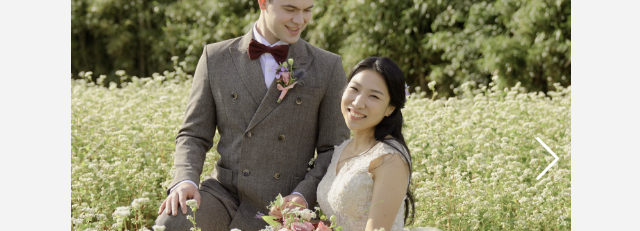
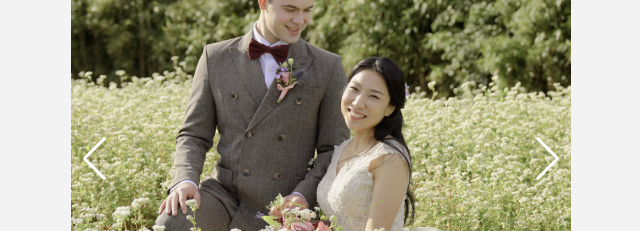
Before and after one commit to NaraeJang/Wegic, a React (Vite) app: page / in a window 1280 px wide. Shown: the part 2000-2231 px from the top of the page, without its empty margins (319-959 px from the left). Built offline with nearby package versions, Linux system fonts and the light colour scheme; a web font is replaced by a local one.

Commit message:
update gallery

```diff
--- a/src/index.css
+++ b/src/index.css
@@ -382,11 +382,13 @@ footer p {
 .mySwiper2 {
   height: 80%;
   width: 100%;
+  cursor: grab;
 }
 
 .mySwiper {
   height: 20%;
   box-sizing: border-box;
+  cursor: pointer;
 }
 .mySwiper .swiper-slide {
   width: 25%;
--- a/src/sass/base/_gallery.scss
+++ b/src/sass/base/_gallery.scss
@@ -29,12 +29,14 @@
 .mySwiper2 {
   height: 80%;
   width: 100%;
+  cursor: grab;
 }
 
 .mySwiper {
   height: 20%;
   box-sizing: border-box;
   //   padding: 10px 0;
+  cursor: pointer;
 
   .swiper-slide {
     width: 25%;
--- a/src/subCompoenets/GalleryImages.jsx
+++ b/src/subCompoenets/GalleryImages.jsx
@@ -23,7 +23,7 @@ const GalleryImages = () => {
           '--swiper-navigation-color': '#fff',
           '--swiper-pagination-color': '#fff',
         }}
-        // loop={true}
+        loop={true}
         spaceBetween={10}
         navigation={true}
         thumbs={{
```
Also changed, not shown: 1 other file (tests, documents, lock files or other folders).
